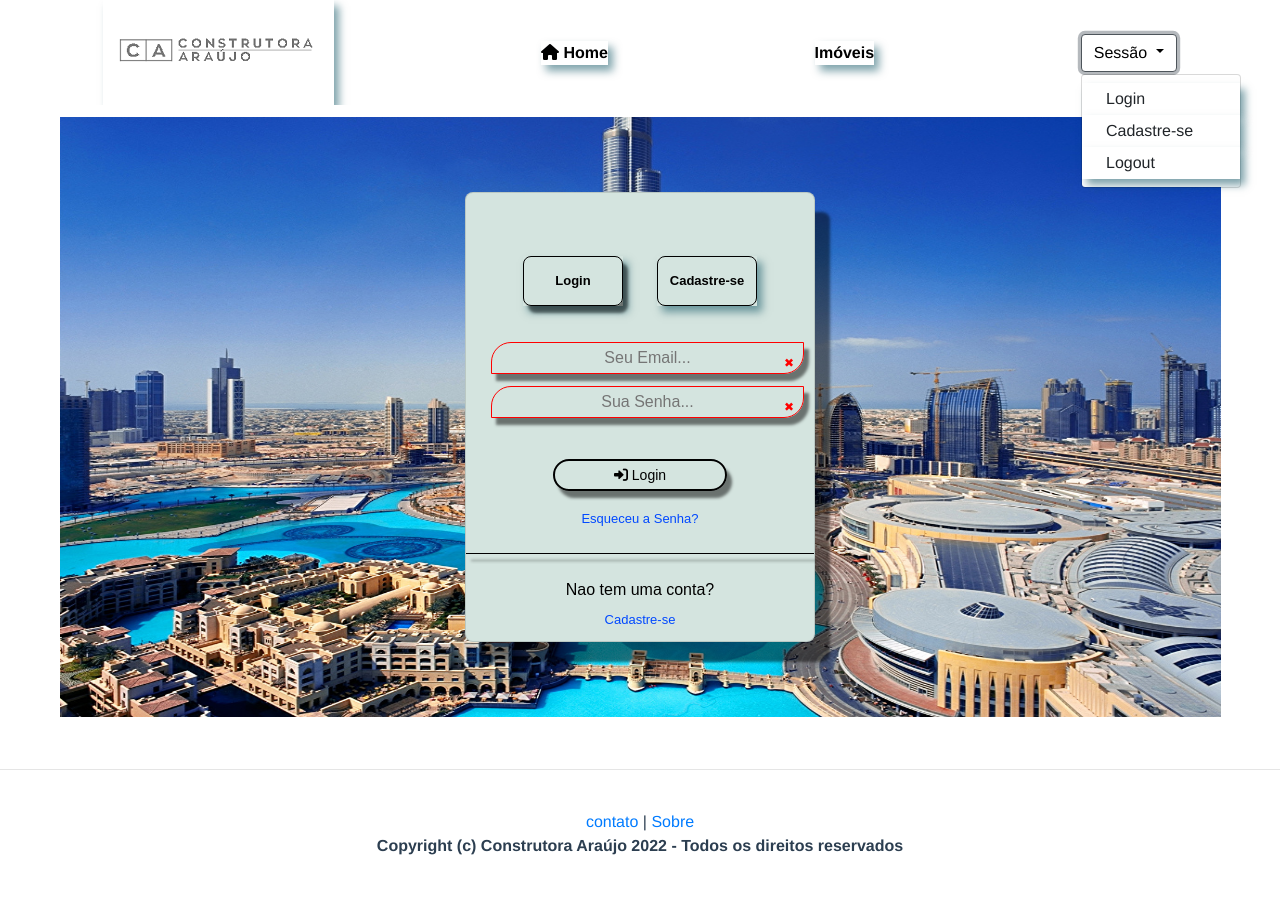
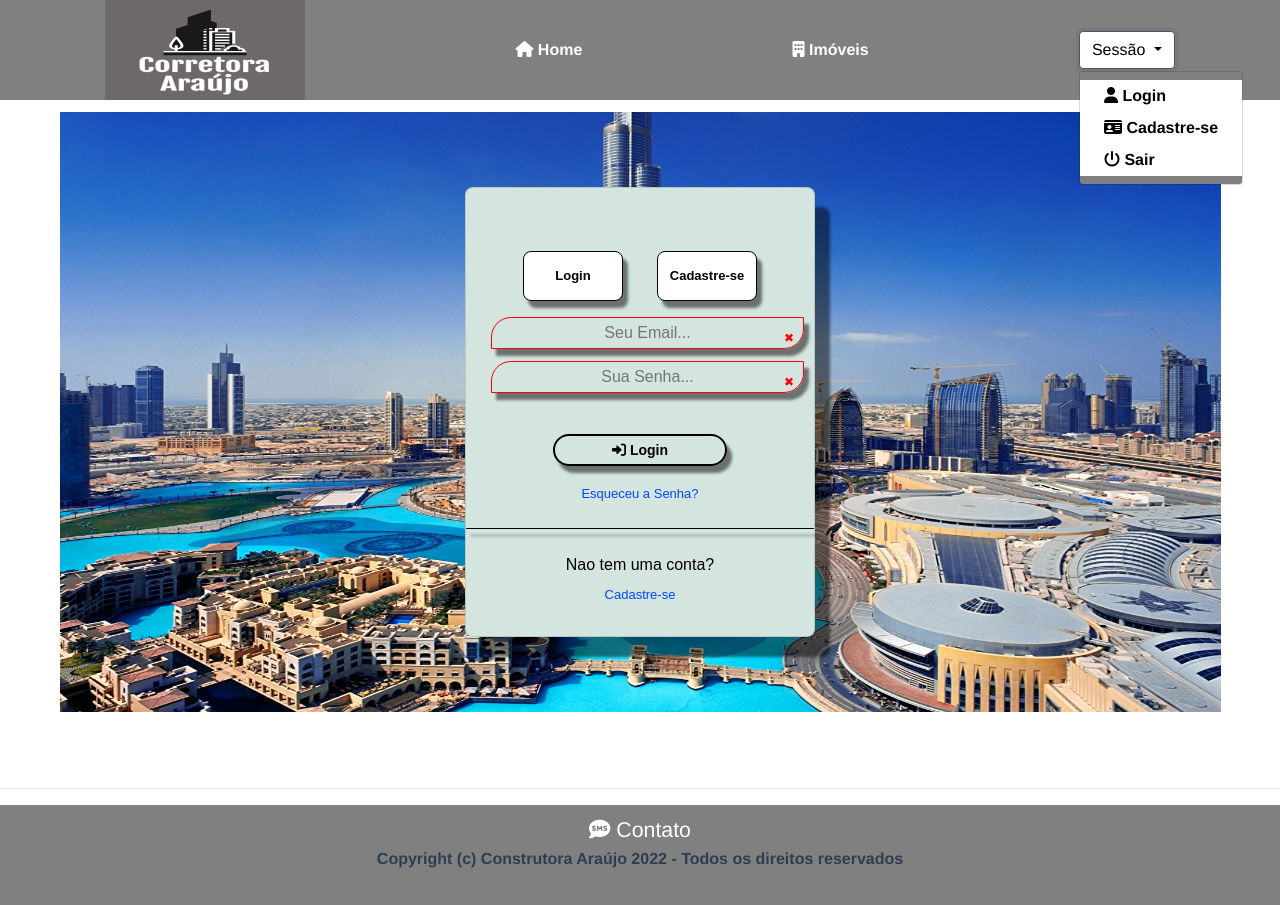
Before and after one commit to EmersonAraujonb/Projeto_Imoveis, a Vue app: page /LoginHomePage in a window 1280 px wide. Both pictures are taken after a click on the button "Sessão". Before the commit the page ends 874 px from the top, so only its background shows below. Built offline with nearby package versions, Linux system fonts and the light colour scheme.

Commit message:
First-commit

```diff
--- a/src/App.vue
+++ b/src/App.vue
@@ -1,32 +1,31 @@
 <template>
   <div id="app">
     <nav>
-      <a href="/"><img src="./assets/NewLogo.png" alt="logoHome" /></a>
+      <a href="/"><img src="./assets/slogan.png" alt="logoHome" /></a>
       <router-link to="/"><i class="fa-solid fa-house"></i> Home</router-link>
-      <router-link to="/Imoveis">Imóveis</router-link>
+      <router-link to="/Imoveis"><i class="fa-solid fa-building"></i> Imóveis</router-link>
+
+
   <div class="dropdown">
   <button class="btn btn-secondary dropdown-toggle" type="button" id="dropdownMenuButton" data-toggle="dropdown" aria-haspopup="true" aria-expanded="false">
    Sessão
   </button>
   <div class="dropdown-menu" aria-labelledby="dropdownMenuButton">
-    <a class="dropdown-item" id="item1" href="/LoginHomePage">Login</a>
-    <a class="dropdown-item" id="item2" href="/CadastroHomePage">Cadastre-se</a>
-    <a @click="Logout" class="dropdown-item" id="item3">Logout</a>
+    <a class="dropdown-item" id="item1" href="/LoginHomePage"><i class="fa-solid fa-user"></i> Login</a>
+    <a class="dropdown-item" id="item2" href="/CadastroHomePage"><i class="fa-solid fa-id-card"></i> Cadastre-se</a>
+    <a @click="Logout" class="dropdown-item" id="item3"> <i class="fa-solid fa-power-off"></i> Sair</a>
   </div>
-  <a  class="msgLogout" v-if="message">Logout realizado com sucesso!</a>
+  <a class="msgLogout" v-if="message">Logout realizado com sucesso!</a>
 </div>
     </nav>
     <transition name="fade" mode="out-in">
     <router-view />
     </transition>
     <br />
-    <hr />
     <br />
+     <hr/>
     <footer>
-      <div class="footer">
-        <a href="/Contato">contato</a> |
-        <a href="/Sobre">Sobre</a>
-      </div>
+    <router-link to="/Contato" class="contato"><i class="fa-solid fa-comment-sms"></i> Contato</router-link>
       <p><strong> Copyright (c) Construtora Araújo 2022 - Todos os direitos reservados</strong></p>
     </footer>
   </div>
@@ -54,7 +53,11 @@ export default {
 
 };
 </script>
-<style>
+<style scoped>
+img{
+  width: 200px;
+  height:100px;
+}
 #app {
   font-family: Avenir, Helvetica, Arial, sans-serif;
   text-align: center;
@@ -73,17 +76,17 @@ nav {
   display: flex;
   justify-content: space-around;
   align-items: center;
+  background-color:#808080;
 }
 
 nav a {
   font-weight: bold;
-  color: #000000;
+  color: white;
   text-decoration: none;
-  box-shadow: 5px 6px 8px 0 #014a5a80;
 }
 
 nav a.router-link-exact-active {
-  color: #000000;
+  color: #00FA9A;
   text-decoration: none;
 }
 .router-link-exact-active:hover, a:hover{
@@ -91,6 +94,11 @@ nav a.router-link-exact-active {
 }
 .dropdown-item{
   background-color: white;
+  color: black;
+}
+.dropdown-menu{
+  background-color: #808080;
+  color: black;
 }
 #dropdownMenuButton{
   background-color: white;
@@ -98,18 +106,37 @@ nav a.router-link-exact-active {
 }
 #item1:hover{
   background-color: green;
+  color: black;
 }
 #item2:hover{
   background-color: blue;
+  color: black;
 }
 #item3:hover{
   background-color: red;
+  color: black;
 }
 .msgLogout {
   padding: 20 20px;
   display: flex;
-  background-color: red;
+  background-color: white;
   color: white;
   align-items: center;
+  color: black;
+}
+footer{
+  position: relative;
+  background-color: #808080;
+  height: 100px;
+  padding: 10px;
+}
+.contato{
+  padding: 10px;
+  color: white;
+  font-size: 16pt;
+  text-decoration: none;
+}
+.contato:hover{
+  color: white;
 }
 </style>
--- a/src/components/CadastroHomePage.vue
+++ b/src/components/CadastroHomePage.vue
@@ -87,15 +87,20 @@ export default {
 </script>
 <style scoped>
 #navbarCadastro {
+  display:flex;
+  justify-content:space-around;
   align-content: center;
   align-items: center;
   margin-left: 100px;
   margin-right: 100px;
   margin-top: -5px;
   margin-bottom: 30px;
+  background-color: rgb(187, 184, 234);
+
 }
 
 .login {
+  font-weight: bold;
   color: black;
   width: 100px;
   height: 50px;
@@ -110,6 +115,7 @@ export default {
 }
 
 .cadastro {
+  font-weight: bold;
   color: black;
   width: 100px;
   height: 50px;
@@ -203,6 +209,7 @@ hr {
 }
 
 button.submit-btn {
+  font-weight: bold;
   width: 50%;
   border: 2px solid rgb(0, 0, 0);
   margin: 35px 0 10px;
--- a/src/components/LoginHomePage.vue
+++ b/src/components/LoginHomePage.vue
@@ -76,7 +76,7 @@ export default {
           email: this.email,
           password: this.password,
         });
-        this.$router.push("/CompraVenda");
+        this.$router.push("/");
         const token = resp.data.data.token;
         localStorage.setItem("token", token);
         this.email = ''
@@ -91,14 +91,17 @@ export default {
 </script>
 <style scoped>
 #navbarLogin {
-  align-content: center;
-  align-items: center;
+  display:flex;
   margin-left: 40px;
   margin-right: 40px;
   margin-top: -5px;
-  margin-bottom: 30px;
+  margin-bottom: 10px;
+ background-color:rgb(212, 228, 223);
+ justify-content:space-around;
+  align-items: center;
 }
 .login {
+  font-weight: bold;
   border: 1px solid rgb(0, 0, 0);
   width: 100px;
   height: 50px;
@@ -106,15 +109,18 @@ export default {
   box-shadow: 5px 7px 3px 0 #00000080;
   border-radius: 8px;
   color: black;
+  background-color: white;
 }
 .cadastro {
+ font-weight: bold;
   border: 1px solid rgb(0, 0, 0);
   width: 100px;
   height: 50px;
   cursor: pointer;
-
+  background-color: white;
   border-radius: 8px;
   color: black;
+  box-shadow: 5px 7px 3px 0 #00000080;
 }
 img {
   position: relative;
@@ -185,6 +191,7 @@ hr {
   box-shadow: 5px 7px 3px 0 #00000080;
 }
 button.submit-btn {
+  font-weight: bold;
   width: 50%;
   border: 2px solid rgb(0, 0, 0);
   margin: 35px 0 10px;
--- a/src/router/index.js
+++ b/src/router/index.js
@@ -48,6 +48,11 @@ const routes = [
     path: '/Imoveis',
     name: 'Imoveis',
     component: () => import('../views/Imoveis.vue')
+  },
+  {
+    path: '/Contato',
+    name: 'Contato',
+    component: () => import('../views/Contato.vue')
   }
 ]
 
--- /dev/null
+++ b/src/views/Contato.vue
@@ -0,0 +1,14 @@
+<template>
+<div class="container">
+<h1>Contato Comercial:</h1>
+<p>
+  <i class="fa-solid fa-envelope"></i><strong> Email </strong> <br> corretoraaraujo@hotmail.com <br>
+  <i class="fa-solid fa-phone"></i> <strong> Telefone comercial</strong>  <br> (77) 3600-0000 <br>
+ <i class="fa-solid fa-location-dot"></i> <strong> Endereço</strong> <br> Santa Luzia, 305 - Barreiras - BA
+ <h2>Contato Pessoal:</h2>
+  <i class="fa-solid fa-envelope"></i><strong>  Email</strong> <br> emersonsantos0302@gmail.com <br>
+ <i class="fa-brands fa-whatsapp-square"></i><strong>  WhatsApp</strong> <br> (77) 998648013
+
+</p>
+</div>
+</template>
--- a/src/views/HomePage.vue
+++ b/src/views/HomePage.vue
@@ -32,7 +32,7 @@ h1 {
   top: 180px;
   color: rgb(14, 40, 50);
   position: absolute;
-  left: 500px;
+  left: 465px;
 }
 .container {
   display: flex;
--- a/src/views/Imoveis.vue
+++ b/src/views/Imoveis.vue
@@ -1,7 +1,7 @@
 <template>
   <div class="container">
     <h1>imoveis</h1>
-    <div class="anuncio">Anuncie aqui seu imóvel! <button> Clique Aqui</button></div>
+    <div class="anuncio">Anuncie aqui seu imóvel! <button> <i class="fa-solid fa-arrow-right"> </i><router-link to="/CompraVenda" id="click"> <i class="fa-solid fa-building-user"></i> Clique Aqui </router-link><i class="fa-solid fa-arrow-left"></i></button></div>
     <ul class="container" v-for="imovel in imoveis" :key="imovel.id">
       <li class="container">
         <img src="./../services/assets/image2.jpg" />
@@ -72,6 +72,13 @@ img {
     border-radius:20px;
     margin-left: 100px;
     background-color: black;
-    color: rgb(255, 179, 0);
+    color: black;
+}
+.fa-solid.fa-arrow-right, .fa-solid.fa-arrow-left{
+ color: white;
+}
+#click{
+  color: white;
+  text-decoration: none;
 }
 </style>
```
Also changed, not shown: src/assets/slogan.png (added).
